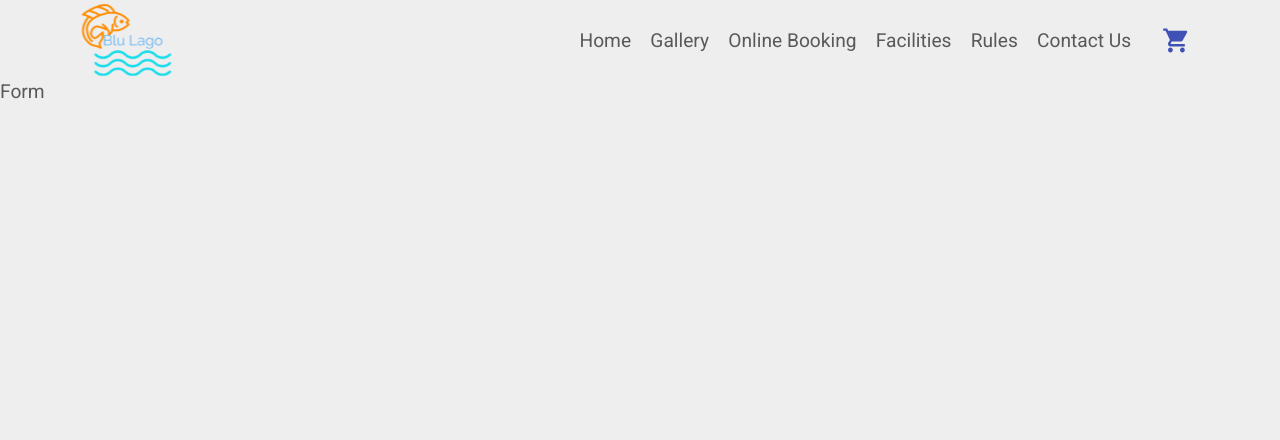
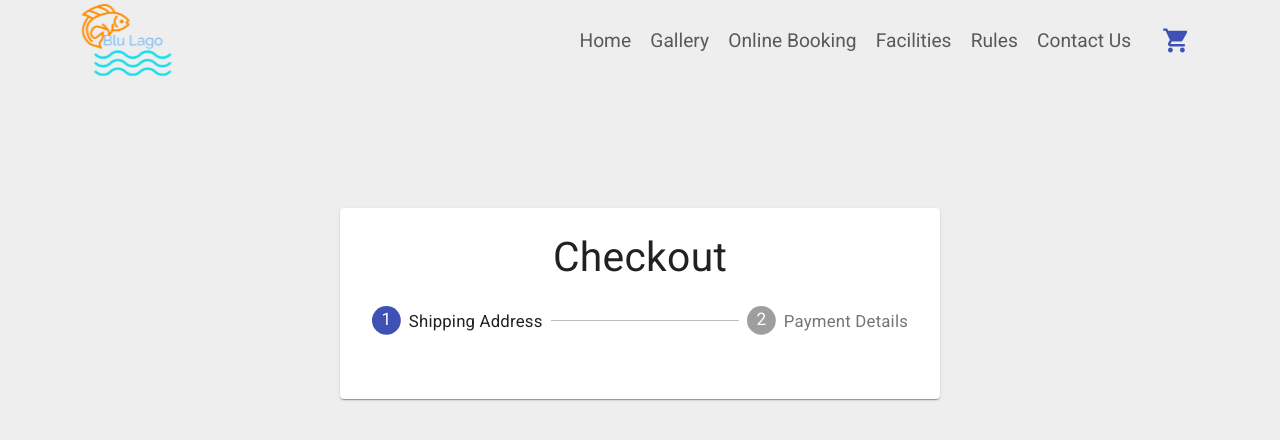
Before and after one commit to jamieTardi/blulago-react, a React (Create React App) app in the folder blulago/: page /checkout in a window 1280 px wide. Shown: the top 440 px of the page. Built offline with nearby package versions, Linux system fonts and the light colour scheme; no server answers.

Commit message:
added checkout logic

```diff
--- a/blulago/src/App.js
+++ b/blulago/src/App.js
@@ -8,6 +8,7 @@ import Cart from './components/Cart'
 import Gallery from './pages/Gallery'
 import {commerce} from './lib/commerce'
 import Checkout from './components/Checkout/Checkout'
+import Terms from './components/Terms'
 
 
 function App() {
@@ -66,9 +67,11 @@ const refreshCart = async() => {
         <Cart  cart={cart} setCart={setCart} handleEmptyCart={handleEmptyCart}/>
       </Route>
       <Route exact path="/checkout">
-        <Checkout/>
+        <Checkout cart={cart}/>
       </Route>
-
+    <Route exact path="/terms">
+    <Terms/>
+    </Route>
       </Switch>
 
     </div>
--- a/blulago/src/components/Cart.jsx
+++ b/blulago/src/components/Cart.jsx
@@ -19,7 +19,7 @@ const Cart = ({cart, handleEmptyCart}) => {
                 </div>
                 ))}
                 <Button variant="contained" color="secondary" onClick={handleEmptyCart}>Empty Cart</Button>
-            <Button component={Link} to="/checkout" variant="contained" color="primary">Checkout</Button>
+            <Button component={Link} to="/checkout"  variant="contained" color="primary">Checkout</Button>
         </CartContainer>
             :
             <CartContainer>
--- a/blulago/src/components/Checkout/Checkout.jsx
+++ b/blulago/src/components/Checkout/Checkout.jsx
@@ -1,11 +1,54 @@
-import React from 'react'
+import React, {useState, useEffect} from 'react'
 import CheckoutForm from './CheckoutForm'
+import PaymentForm from './PaymentForm'
+import {Paper, Stepper, Step, StepLabel, Typography, CircularProgress, Divider, Button} from '@material-ui/core'
+import useStyles from './styles'
+import Confirmation from './Confirmation'
+import { commerce } from '../../lib/commerce'
 
-const Checkout = () => {
+
+const steps = ['Shipping Address', 'Payment Details']
+const Checkout = ({cart}) => {
+    const [activeStep, setActiveStep] = useState(0)
+    const [checkoutToken, setCheckoutToken] = useState(null)
+
+    const classes = useStyles()
+    const Form = () => activeStep === 0 ? <CheckoutForm /> : <PaymentForm/>
+    console.log(cart)
+    useEffect(() => {
+        const generateToken = async () => {
+            try{
+             const token = await commerce.checkout.generateToken(cart.id, {type: 'cart'})
+
+             console.log(token)
+             setCheckoutToken(token)
+
+            }
+            catch(error){
+
+            }
+
+        }
+        generateToken()
+    }, [cart])
     return (
-        <div>
-            <CheckoutForm />
-        </div>
+        <>
+        <div className={classes.toolbar}/>
+        <main className={classes.layout}>
+            <Paper className={classes.paper}>
+                <Typography variant="h4" align="center">Checkout</Typography>
+                <Stepper activeStep={activeStep} className={classes.stepper}>
+                    {steps.map((step) => (
+                        <Step key={step}>
+                            <StepLabel>{step}</StepLabel>
+                        </Step>
+                        ))}
+                </Stepper>
+                {activeStep ===  steps.length ? <Confirmation /> : checkoutToken && <Form />}
+                </Paper>
+        </main>
+
+        </>
     )
 }
 
--- /dev/null
+++ b/blulago/src/components/Checkout/Confirmation.jsx
@@ -0,0 +1,11 @@
+import React from 'react'
+
+const Confirmation = () => {
+    return (
+        <div>
+           <p>Payment confirmed</p>
+        </div>
+    )
+}
+
+export default Confirmation
--- /dev/null
+++ b/blulago/src/components/Checkout/PaymentForm.jsx
@@ -0,0 +1,11 @@
+import React from 'react'
+
+const PaymentForm = () => {
+    return (
+        <div>
+            <p>Payment Form</p>
+        </div>
+    )
+}
+
+export default PaymentForm
--- /dev/null
+++ b/blulago/src/components/Checkout/styles.js
@@ -0,0 +1,52 @@
+import { makeStyles } from '@material-ui/core/styles';
+
+export default makeStyles((theme) => ({
+  appBar: {
+    position: 'relative',
+  },
+  toolbar: theme.mixins.toolbar,
+  layout: {
+    marginTop: '5%',
+    width: 'auto',
+    marginLeft: theme.spacing(2),
+    marginRight: theme.spacing(2),
+    [theme.breakpoints.up(600 + theme.spacing(2) * 2)]: {
+      width: 600,
+      marginLeft: 'auto',
+      marginRight: 'auto',
+    },
+  },
+  paper: {
+    marginTop: theme.spacing(3),
+    marginBottom: theme.spacing(3),
+    padding: theme.spacing(2),
+    [theme.breakpoints.down('xs')]: {
+      width: '100%',
+      marginTop: 60,
+    },
+    [theme.breakpoints.up(600 + theme.spacing(3) * 2)]: {
+      marginTop: theme.spacing(6),
+      marginBottom: theme.spacing(6),
+      padding: theme.spacing(3),
+    },
+  },
+  stepper: {
+    padding: theme.spacing(3, 0, 5),
+  },
+  buttons: {
+    display: 'flex',
+    justifyContent: 'flex-end',
+  },
+  button: {
+    marginTop: theme.spacing(3),
+    marginLeft: theme.spacing(1),
+  },
+  divider: {
+    margin: '20px 0',
+  },
+  spinner: {
+    display: 'flex',
+    justifyContent: 'center',
+    alignItems: 'center',
+  },
+}));
--- a/blulago/src/components/NavBar.jsx
+++ b/blulago/src/components/NavBar.jsx
@@ -3,7 +3,7 @@ import logo from '../assets/blulagoLogo.svg'
 import styled from 'styled-components'
 import Toggle from './Toggle'
 import {Link} from 'react-router-dom'
-import {ShoppingCart} from '@material-ui/icons/';
+import {ShoppingCart, MenuOpen} from '@material-ui/icons/';
 import {IconButton, Badge} from '@material-ui/core'
 
 const NavBar = ({cart}) => {
@@ -56,7 +56,7 @@ const NavBar = ({cart}) => {
                     <ShoppingCart className="cart"/>
                     </IconButton>
                 </StyledUl>
-
+                <MenuOpen className="mobile-nav"/>
             </StyledNav>
 
         </div>
@@ -69,6 +69,19 @@ const StyledNav =styled.nav`
     height: 10vh;
     display: flex;
     justify-content: space-between;
+    .mobile-nav{
+    display: none;
+    cursor: pointer;
+}
+@media (max-width: 600px){
+    position: relative;
+    .mobile-nav{
+        display: inline;
+        position: absolute;
+        right: 10%;
+        top: 3vh
+    }
+}
 
     `
 const StyledDiv = styled.div`
@@ -89,11 +102,16 @@ justify-content: center;
 align-items: center;
 margin-right: 4rem;
 gap: 1rem;
+
 .cart{
     margin-left: 0rem;
 }
 .pointer{
     cursor: pointer;
+}
+@media (max-width: 600px){
+    display: none;
+
 }
 `
 
--- /dev/null
+++ b/blulago/src/components/Terms.jsx
@@ -0,0 +1,11 @@
+import React from 'react'
+
+const Terms = () => {
+    return (
+        <div>
+            <p>Terms and Condition</p>
+        </div>
+    )
+}
+
+export default Terms
--- a/blulago/src/pages/ShopHome.jsx
+++ b/blulago/src/pages/ShopHome.jsx
@@ -1,6 +1,7 @@
 import React from 'react'
 import styled from 'styled-components'
 import Footer from '../components/Footer'
+import {Link} from 'react-router-dom'
 
 
 const ShopHome = ({cart, handleAddToCart, holidays}) => {
@@ -25,7 +26,7 @@ const ShopHome = ({cart, handleAddToCart, holidays}) => {
             message either via the online contact form or the email in the contact
             us section. Food packages and bait orders can be taken 6 weeks before
             arrival up until two weeks before travel, please ensure you contact us
-            in advance for this.</p>
+            in advance for this. By purchasing a weeks booking you are agreeing to our <Link to="/terms">terms and conditions.</Link></p>
             </BookingBlurb>
         <ShopContainer>
         <CardContainer>
```
Also changed, not shown: 1 other file (tests, documents, lock files or other folders).
